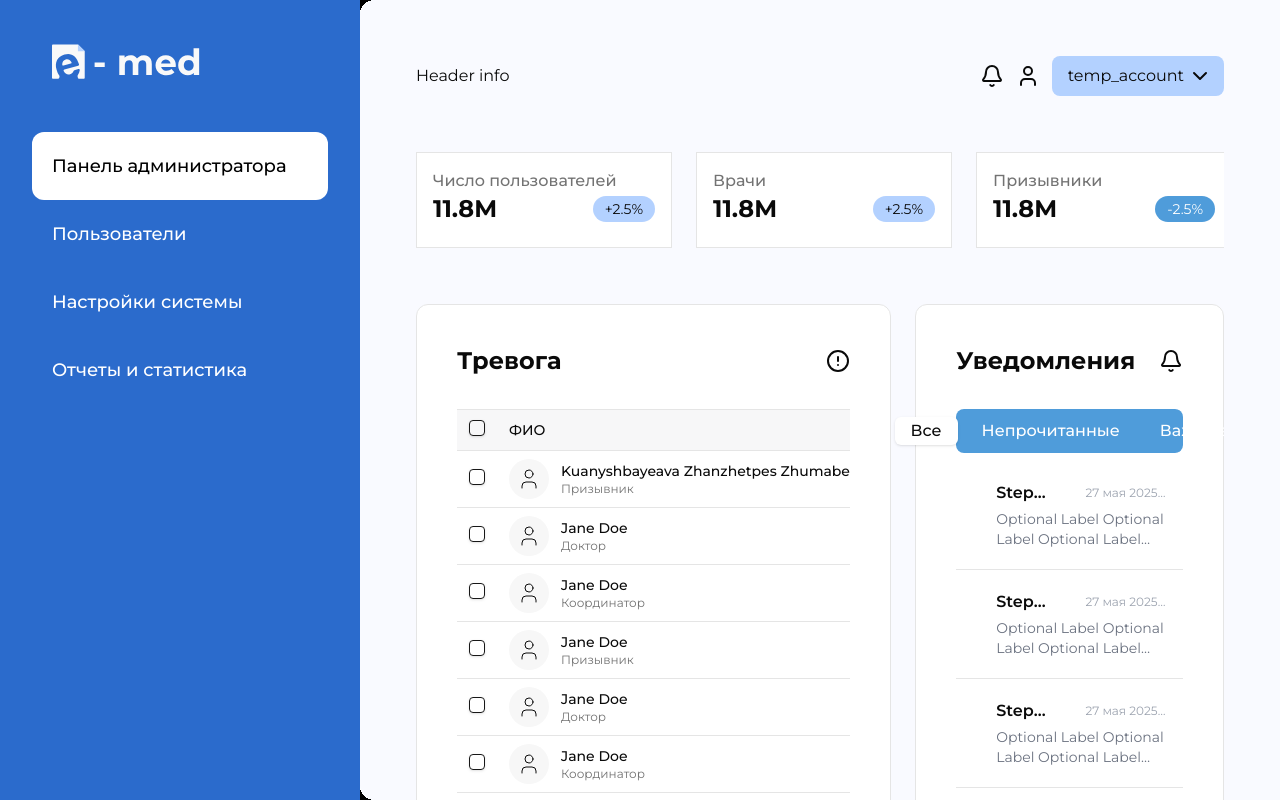
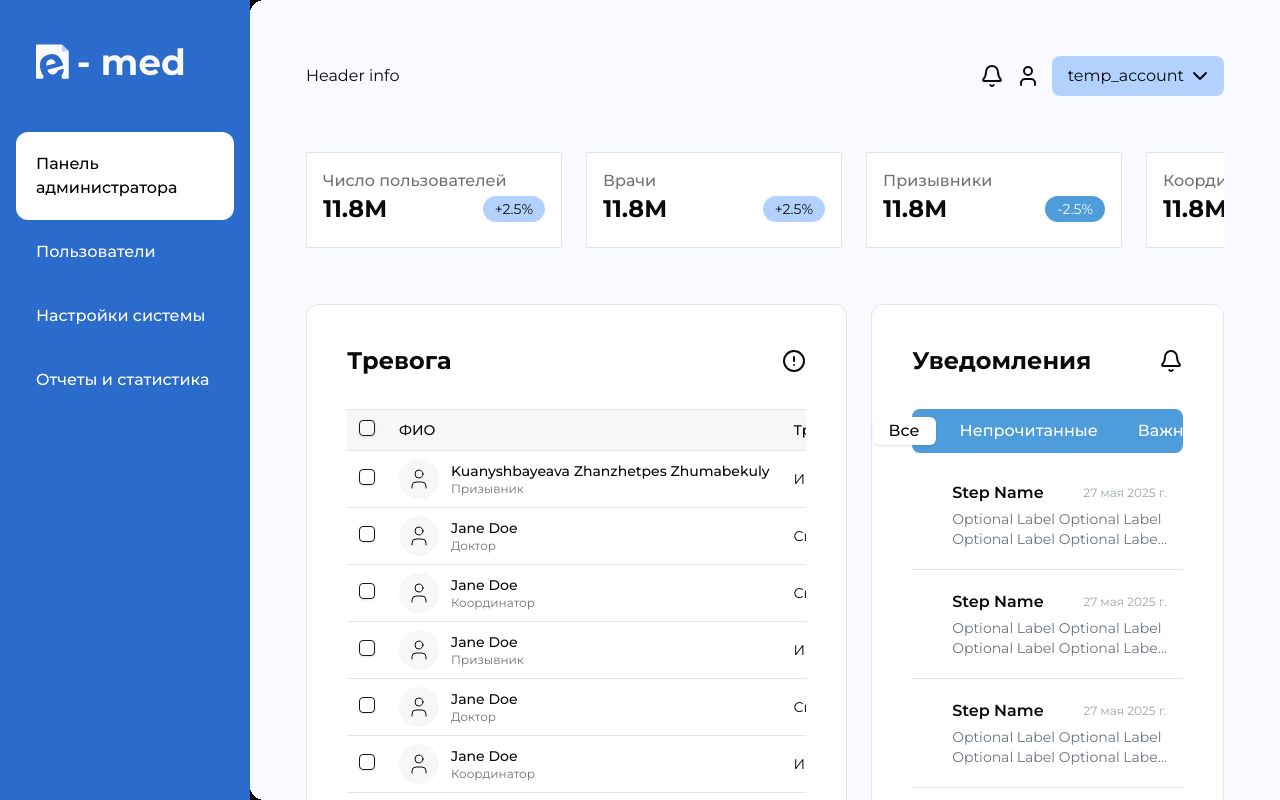
Before and after one commit to d1maash/emed-frontend, a Next.js app: page /admin in a window 1280 px wide. Built offline with nearby package versions, Linux system fonts and the light colour scheme; no server answers.

Commit message:
fix: decreased sidebar size

```diff
--- a/components/Sidebar.tsx
+++ b/components/Sidebar.tsx
@@ -10,10 +10,7 @@ interface SidebarProps {
 
 const Sidebar: React.FC<SidebarProps> = ({ routes, onClick }) => {
   return (
-    <div
-      className="flex flex-col md:w-80 lg:min-w-[360px] px-8 py-10"
-      onClick={onClick}
-    >
+    <div className="flex flex-col w-[250px] px-4 py-10" onClick={onClick}>
       <div className="w-full justify-start items-center pl-5">
         <Logo width={150} height={52} variant="white" />
       </div>
--- a/components/SidebarRoute.tsx
+++ b/components/SidebarRoute.tsx
@@ -18,7 +18,7 @@ const SidebarRoute: React.FC<SidebarRouteProps> = ({ text, link, onClick }) => {
   return (
     <div
       className={cn(
-        "flex justify-start items-center p-2 w-full rounded-xl text-white text-lg font-medium",
+        "flex justify-start items-center p-2 w-full rounded-xl text-white text-base font-medium",
         !!active && "bg-white text-black"
       )}
       onClick={onClick}
```
